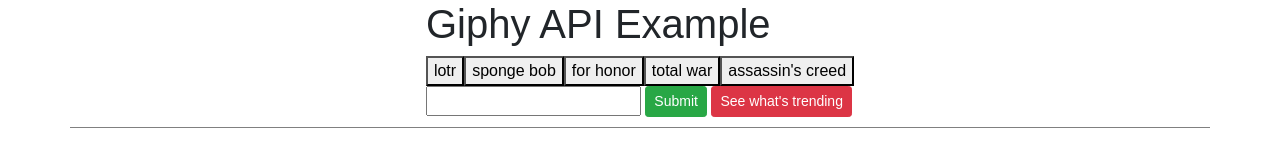
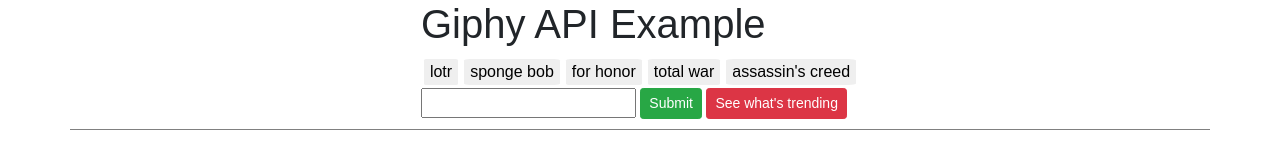
Before and after one commit to Erekle-andghuladze/giphy-api, a plain HTML site: page index.html in a window 1280 px wide. Drawn offline with nearby package versions, Linux system fonts and the light colour scheme.

Commit message:
button style

```diff
--- a/css/style.css
+++ b/css/style.css
@@ -23,3 +23,9 @@
 #gifs img {
     height: 200px;
 }
+
+.recent-search-button {
+    border: none;
+    margin: 3px;
+    border-radius: 6%
+}
--- a/js/index.js
+++ b/js/index.js
@@ -74,6 +74,7 @@ const createRecentButton = (recentSearch, idIndex) => {
     let button = document.createElement("button");
     button.id = `recents${idIndex}`;
     button.innerHTML = recentSearch;
+    button.className = "recent-search-button"
     document.getElementById("buttons").appendChild(button);
 }
 
```
